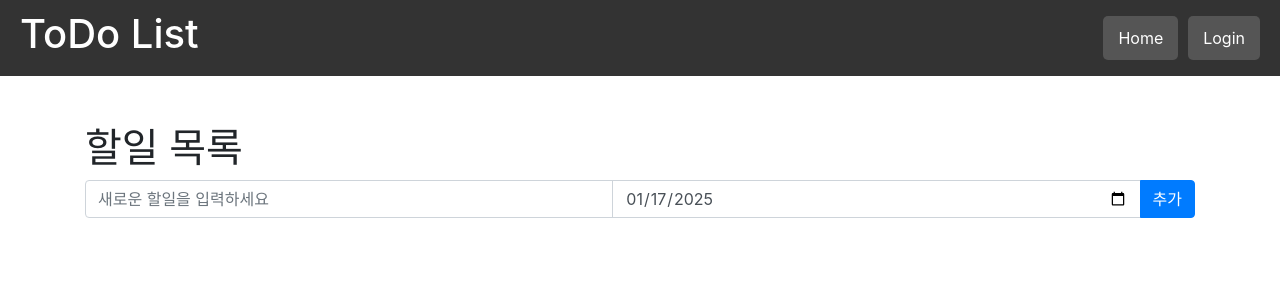
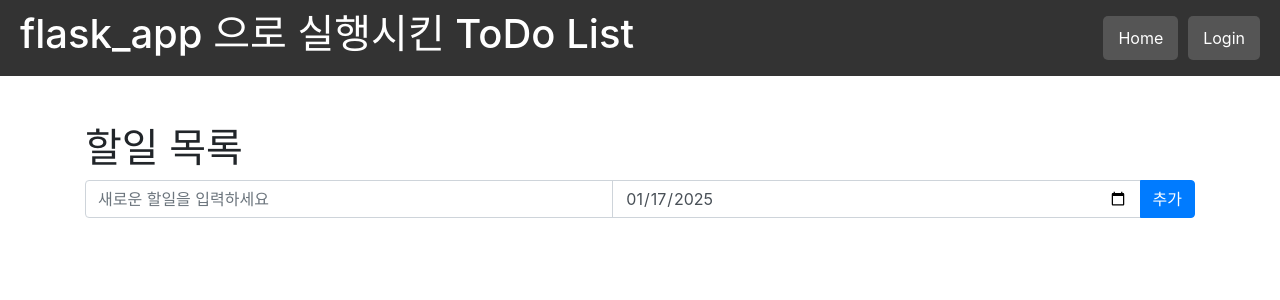
Before and after one commit to junhyuk000/ToDo, a Flask app: page / in a window 1280 px wide. Shown: the top 300 px of the page. Run offline with Flask 3, Linux system fonts and the light colour scheme; data that the repository does not hold is empty; some libraries are stand-ins or nearby versions.

Commit message:
flask_app을 실행시키기 위한 ver2 html수정

```diff
--- a/templates/index2.html
+++ b/templates/index2.html
@@ -63,7 +63,7 @@
         <!-- 헤더 영역 -->
     <header>
         <div class="logo">
-            <h1>ToDo List</h1>
+            <h1>flask_app 으로 실행시킨 ToDo List</h1>
         </div>
         <div class="button-container">
             <a href="/" class="header-button">Home</a>
```
